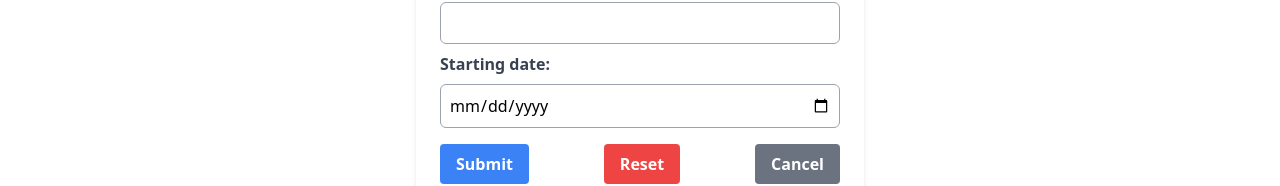
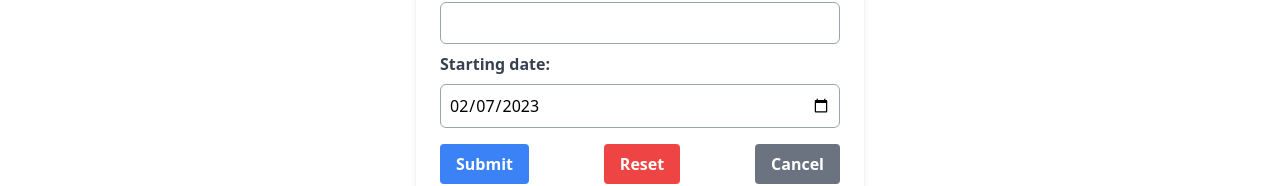
Before and after one commit to iSolate77/Calendar, a React (Create React App) app: page / in a window 1280 px wide. Shown: the part 240-426 px from the top of the page. Built offline with nearby package versions, Linux system fonts and the light colour scheme; the HTML template or start-up script is replaced by a standard one.

Commit message:
restrict starting day to Sunday

```diff
--- a/src/App.jsx
+++ b/src/App.jsx
@@ -1,21 +1,27 @@
 import React, { useState, useEffect } from 'react'
 import Semester from './components/Semester'
 import Navbar from './components/Navbar'
+import moment from 'moment'
 
 export default function App() {
-  const [date, setDate] = useState('')
+  const [date, setDate] = useState(moment())
   const [semester, setSemester] = useState(1)
   const [inputVisible, setInputVisible] = useState(true)
   const [weeks, setWeeks] = useState('')
   const [selectedElements, setSelectedElements] = useState([])
 
-  useEffect(() => {
-    console.log(selectedElements)
-  }, [selectedElements])
+  /* useEffect(() => { */
+  /*   console.log(selectedElements) */
+  /* }, [selectedElements]) */
 
   const dateHandler = (e) => {
     e.preventDefault()
-    setDate(e.target.value)
+    const selectedDate = moment(e.target.value)
+    if (selectedDate.day() === 0) {
+      setDate(selectedDate)
+    } else {
+      alert('Please select a Sunday as the starting day.')
+    }
   }
 
   const semesterHandler = (e) => {
@@ -99,8 +105,8 @@ export default function App() {
               type='date'
               id='date'
               name='date'
-              value={date}
-              onChange={dateHandler}
+              defaultValue={date.format('YYYY-MM-DD')}
+              onBlur={dateHandler}
               className='border border-gray-400 p-2 rounded-md w-full'
             />
             <div className='mt-4 flex justify-between'>
@@ -129,7 +135,12 @@ export default function App() {
         </form>
       )}
       {!inputVisible && date && semester && (
-        <Semester number={semester} date={date} weeks={weeks} selectedElements={selectedElements} />
+        <Semester
+          number={semester}
+          date={date}
+          weeks={weeks}
+          selectedElements={selectedElements}
+        />
       )}
     </div>
   )
--- a/src/components/Week.jsx
+++ b/src/components/Week.jsx
@@ -16,7 +16,7 @@ export default function Week(props) {
 
   return (
     <div className='flex justify-between'>
-      <div className='flex-shrink-0 w-16 text-left self-center text-lg font-semibold'>Week {props.number}</div>
+      <div className='flex-shrink-0 w-20 text-left self-center text-lg font-semibold'>Week {props.number}</div>
       <div className='flex flex-grow p-2'>{renderDays()}</div>
     </div>
   )
```
